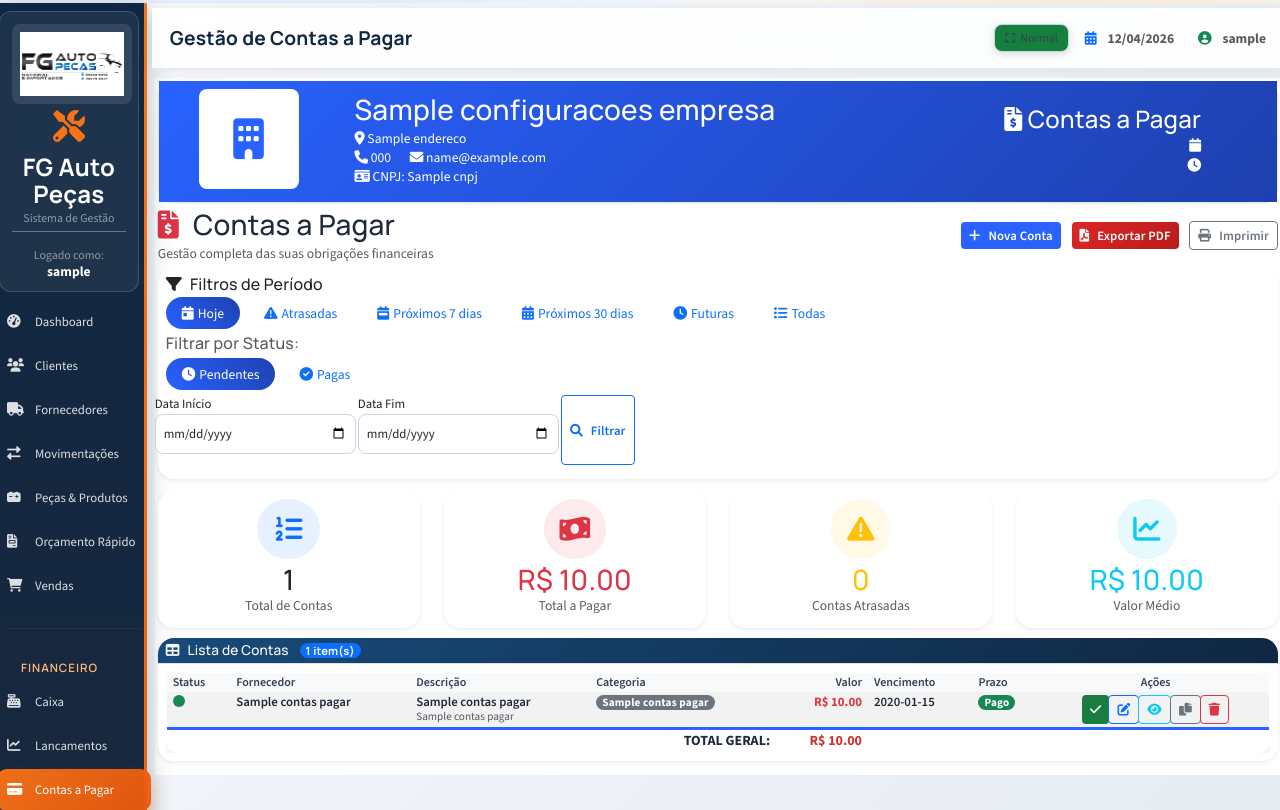
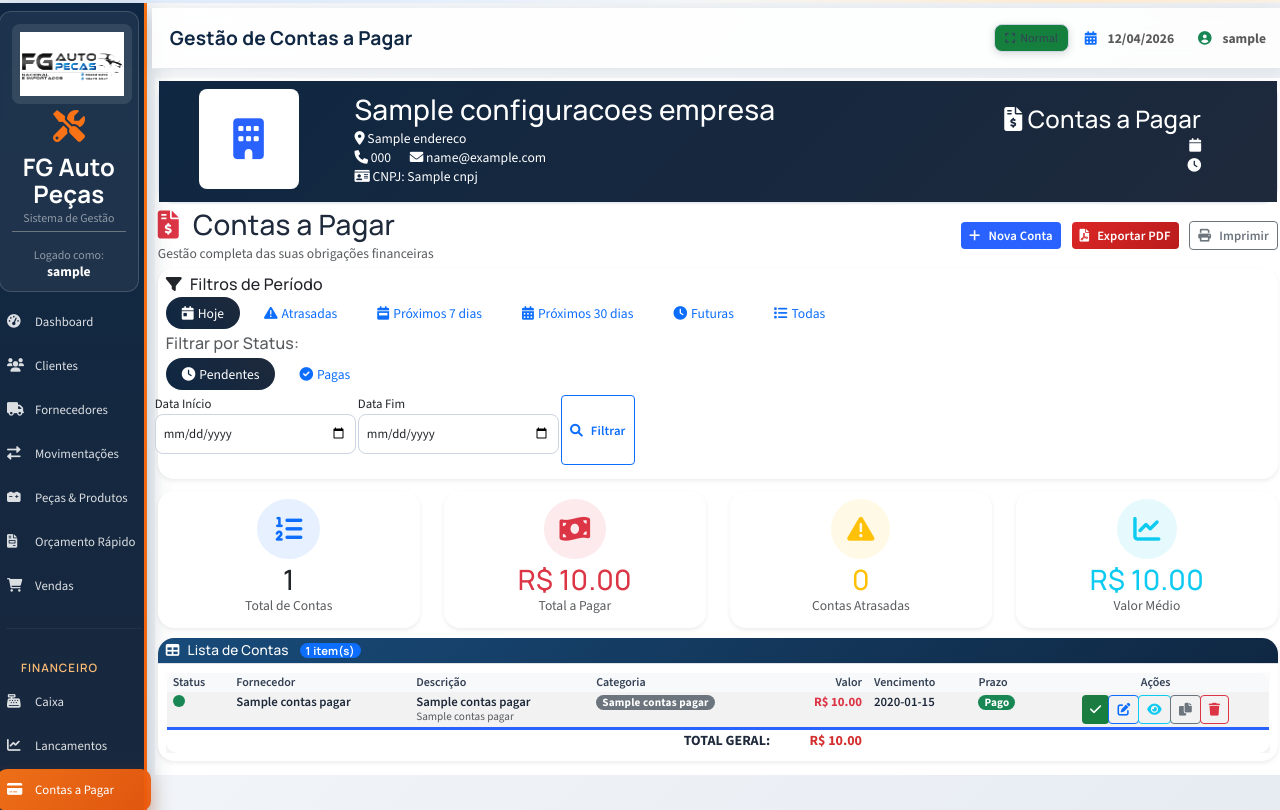
Before and after one commit to Iltonns/J-Auto-Pe-as, a Flask app: page /contas-a-pagar-hoje in a window 1280 px wide. Shown: the top 810 px of the page. Run offline with Flask 3, Linux system fonts and the light colour scheme; a user stored in the database is signed in; a database or web service that is not in the repository returns one stand-in record (values such as "Sample title"); some libraries are stand-ins or nearby versions.

Commit message:
Dando uniformidade no Layout

```diff
--- a/static/css/pages/dashboard-improved.css
+++ b/static/css/pages/dashboard-improved.css
@@ -51,7 +51,7 @@ body {
    ============================================================================ */
 
 .dashboard-header {
-    background: linear-gradient(135deg, var(--accent-primary) 0%, #1e40af 100%);
+    background: linear-gradient(135deg, var(--primary-dark) 0%, var(--neutral-dark) 100%);
     color: white;
     padding: 40px 0;
     margin-bottom: 30px;
--- a/templates/contas_a_pagar_hoje.html
+++ b/templates/contas_a_pagar_hoje.html
@@ -32,7 +32,7 @@
 }
 
 .filter-pills .nav-link.active {
-    background: linear-gradient(45deg, #2962ff, #1e40af);
+    background: linear-gradient(45deg, var(--primary-dark), var(--neutral-dark));
 }
 
 .table-hover tbody tr:hover {
@@ -315,7 +315,7 @@
 
     <!-- Cabeçalho da Empresa (Visível na Tela) -->
     <div class="card mb-4 no-print">
-        <div class="card-body" style="background: linear-gradient(135deg, #2962ff 0%, #1e40af 100%); color: white;">
+        <div class="card-body" style="background: linear-gradient(135deg, var(--primary-dark) 0%, var(--neutral-dark) 100%); color: white;">
             <div class="row align-items-center">
                 <div class="col-md-2 text-center">
                     {% if configuracoes_empresa and configuracoes_empresa.logo_url %}
--- a/templates/contas_a_receber_hoje.html
+++ b/templates/contas_a_receber_hoje.html
@@ -32,7 +32,7 @@
 }
 
 .filter-pills .nav-link.active {
-    background: linear-gradient(45deg, #2962ff, #1e40af);
+    background: linear-gradient(45deg, var(--primary-dark), var(--neutral-dark));
 }
 
 .table-hover tbody tr:hover {
@@ -306,7 +306,7 @@
 
     <!-- Cabeçalho da Empresa (Visível na Tela) -->
     <div class="card mb-4 no-print">
-        <div class="card-body" style="background: linear-gradient(135deg, #2962ff 0%, #1e40af 100%); color: white;">
+        <div class="card-body" style="background: linear-gradient(135deg, var(--primary-dark) 0%, var(--neutral-dark) 100%); color: white;">
             <div class="row align-items-center">
                 <div class="col-md-2 text-center">
                     {% if configuracoes_empresa and configuracoes_empresa.logo_url %}
```
